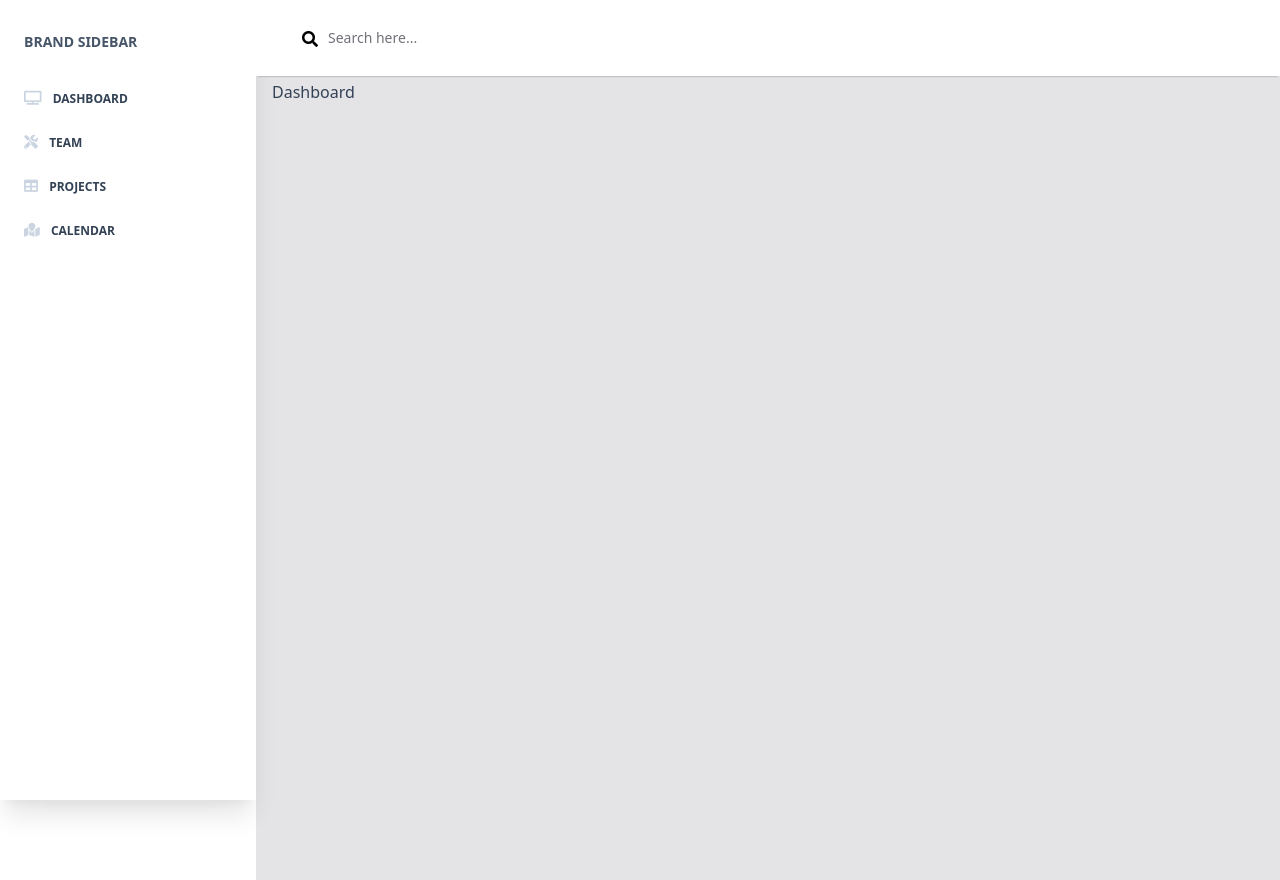
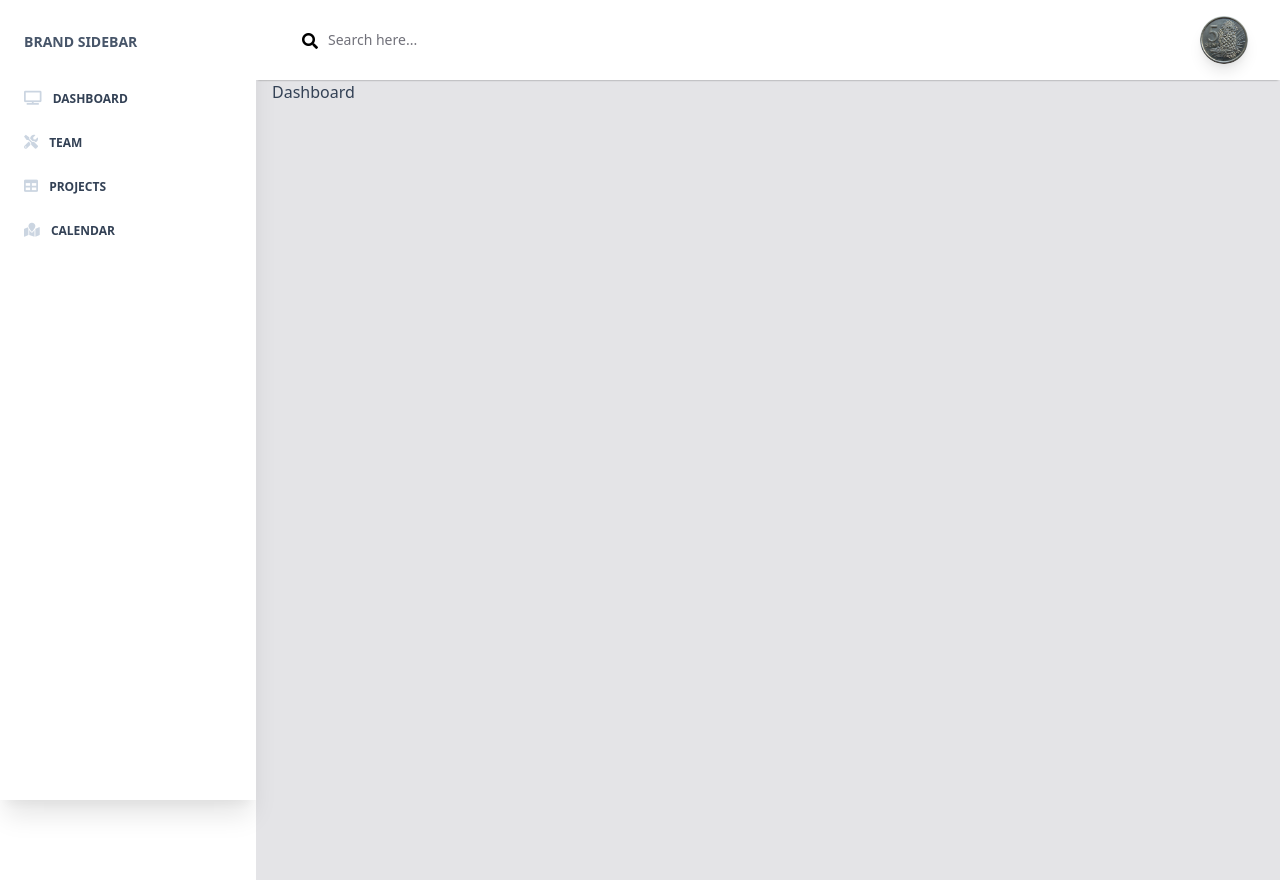
Before and after one commit to Sene68/nextjs-tailwind-layout, a Next.js app: page /sidebar in a window 1280 px wide. Built offline with nearby package versions, Linux system fonts and the light colour scheme.

Commit message:
navbar 우측 user image 적용

```diff
--- a/components/navbar/BrandNavbar.js
+++ b/components/navbar/BrandNavbar.js
@@ -1,4 +1,4 @@
-import React from "react";
+import React from 'react';
 
 export default function BrandNavbar() {
   return (
@@ -21,6 +21,11 @@ export default function BrandNavbar() {
           </form>
           {/* User */}
           <ul className="flex-col md:flex-row list-none items-center hidden md:flex">
+            <div className="items-center flex">
+              <span className="w-12 h-12 text-sm text-white bg-blueGray-200 inline-flex items-center justify-center rounded-full">
+                <img alt="..." className="w-full rounded-full align-middle border-none shadow-lg" src="/img/384-original.jpg" />
+              </span>
+            </div>
           </ul>
         </div>
       </nav>
```
Also changed, not shown: public/img/384-original.jpg (added).
